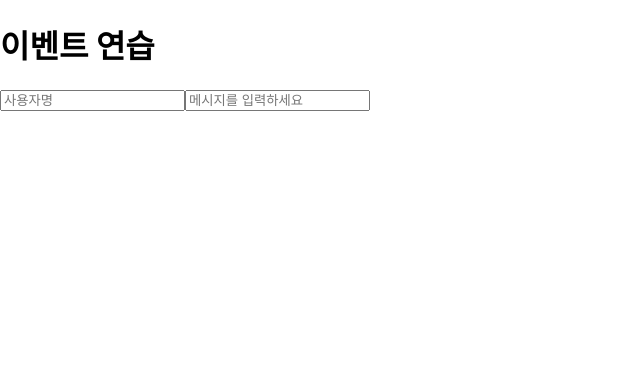
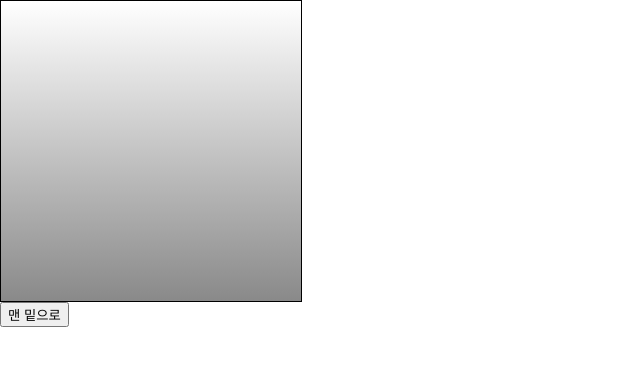
Before and after one commit to gyeongseokKang/react_tutorial, a React (Create React App) app: page / in a window 1280 px wide. Shown: the top 366 px of the page, without its empty margins (0-640 px from the left). Built offline with nearby package versions, Linux system fonts and the light colour scheme.

Commit message:
[Study] 5장 마무리

```diff
--- a/src/App.js
+++ b/src/App.js
@@ -1,12 +1,32 @@
 import React, { Component } from 'react';
 import './App.css';
+/*
 import MyComponent from './MyComponent';
 import Counter from './Counter';
 import Say from './Say';
 import EventPractice from './EventPractice';
+import ValidationSample from './ValidationSample';
+*/
+import ScrollBox from './ScrollBox';
 
+class App extends Component {
+	render() {
+		return (
+			<div>
+				<ScrollBox ref={(ref) => this.scrollBox = ref}></ScrollBox>
+				<button onClick={() => this.scrollBox.scrollToBottom()}>맨 밑으로</button>
+			</div>
+		)
+	}
+}
+/*
 const App = () => {
-	return <EventPractice />;
-}
+	return (
+		<div>
+			<ScrollBox ref={(ref) => console.log(ref, this)}></ScrollBox>
+			<button onClick={() => this.scrollBox.scrollToBottom()}>맨 밑으로</button>
+		</div>
+	)
+}*/
 //git teet
 export default App;
--- /dev/null
+++ b/src/ScrollBox.js
@@ -0,0 +1,35 @@
+import React, { Component } from 'react';
+
+class ScrollBox extends Component {
+
+
+	scrollToBottom = () => {
+		const { scrollHeight, clientHeight } = this.box;
+		this.box.scrollTop = scrollHeight - clientHeight;
+	}
+
+	render() {
+		const style = {
+			border: '1px solid black',
+			height: '300px',
+			width: '300px',
+			overflow: 'auto',
+			position: 'relative'
+		};
+		const innerStyle = {
+			width: '100%',
+			height: '650px',
+			background: 'linear-gradient(white,black)'
+		}
+
+		return (
+			<div
+				style={style}
+				ref={(ref) => { this.box = ref }}>
+				<div style={innerStyle}></div>
+			</div>
+		)
+	}
+}
+
+export default ScrollBox;
--- /dev/null
+++ b/src/ValidationSample.css
@@ -0,0 +1,7 @@
+.success {
+  background-color: lightgreen;
+}
+
+.failure {
+  background-color: lightcoral;
+}
--- /dev/null
+++ b/src/ValidationSample.js
@@ -0,0 +1,40 @@
+import React, { Component } from 'react';
+import './ValidationSample.css';
+
+class ValidationSample extends Component {
+	state = {
+		password: '',
+		clicked: false,
+		validated: false
+	}
+
+	handleChange = (e) => {
+		this.setState({
+			password: e.target.value
+		});
+	}
+
+	handleButtonClick = () => {
+		this.setState({
+			clicked: true,
+			validated: this.state.password === '0000'
+		});
+		this.input.focus();
+	}
+
+	render() {
+		return (
+			<div>
+				<input
+					ref={(ref) => this.input = ref}
+					type='password'
+					value={this.state.password}
+					onChange={this.handleChange}
+					className={this.state.clicked ? (this.state.validated ? 'success' : 'failure') : ''}></input>
+				<button onClick={this.handleButtonClick}>검증하기</button>
+			</div>
+		)
+	}
+}
+
+export default ValidationSample;
```
Also changed, not shown: src/App.css (+5 -5 lines).
